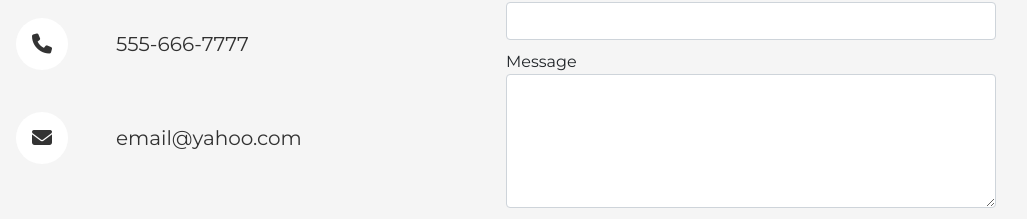
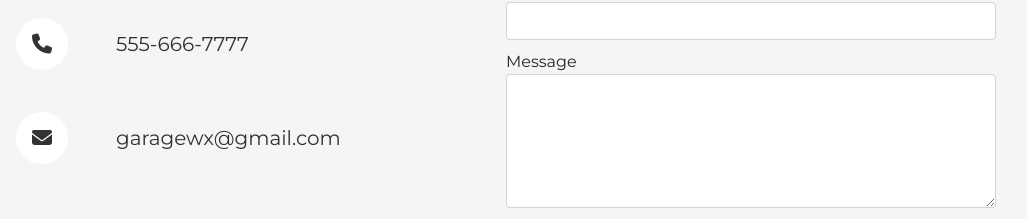
Before and after one commit to isaacruiz0/GarageWorx, a React (Create React App) app: page /Coatings in a window 1280 px wide. Shown: the part 5498-5717 px from the top of the page, without its empty margins (134-1161 px from the left). Built offline with nearby package versions, Linux system fonts and the light colour scheme.

Commit message:
updated contact route and email link

```diff
--- a/src/Minor_Components/Contact/Contact.jsx
+++ b/src/Minor_Components/Contact/Contact.jsx
@@ -30,7 +30,7 @@ const Contact = () => {
       <div className="backgroundDiv">
       <div className='contactLinks'>
         <a href="tel:555-666-7777"><i class="fa fa-phone" aria-hidden="true"></i><span>555-666-7777</span></a>
-        <a href="mailto:555-666-7777" className='bottomA'><i class="fa fa-envelope" aria-hidden="true"></i><span>email@yahoo.com</span></a>
+        <a href="mailto:555-666-7777" className='bottomA'><i class="fa fa-envelope" aria-hidden="true"></i><span>garagewx@gmail.com </span></a>
       </div>
       <form onSubmit={sendEmail} ref={form}>
 
@@ -42,7 +42,7 @@ const Contact = () => {
 
         <label>Message</label>
         <textarea name='message' rows='5' className='form-control' />
-        <input type='submit' value='Send' className='form-control btn'id='routeContact'/>
+        <input type='submit' value='Send' className='form-control btn'id='contact'/>
 
       </form>
       </div>
--- a/src/Minor_Components/Navbar/Navbar.jsx
+++ b/src/Minor_Components/Navbar/Navbar.jsx
@@ -27,7 +27,7 @@ function NavBar() {
     <nav className={navbar ? 'navigationBar active' : 'navigationBar'}>
         <ul className='navigationBar_ul--desktop'>
           <li><a className='link' onClick={() => {navigate("/")}}k>Home</a></li>
-          <li><a className='link' href='#routeContact'>Contact</a></li>
+          <li><a className='link' href='#contact'>Contact</a></li>
           <li><a className='link' onClick={() => {navigate("/Quote")}}>Quote</a></li>
           <li><a className='link' onClick={() => {navigate("/FAQ")}}>FAQ</a></li>
           <li><a className='link' onClick={() => {navigate("/Coatings")}}>Coatings</a></li>
```
